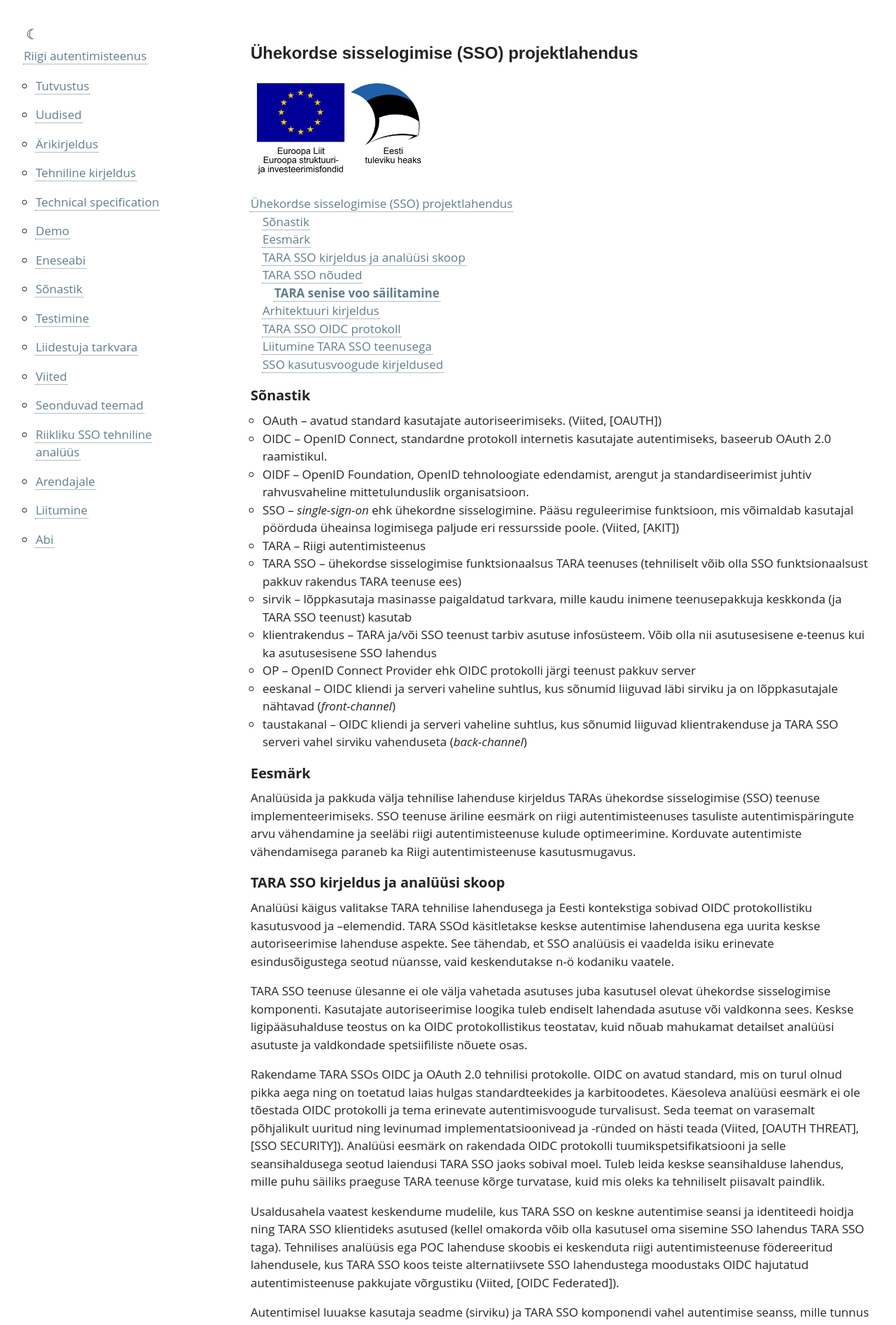
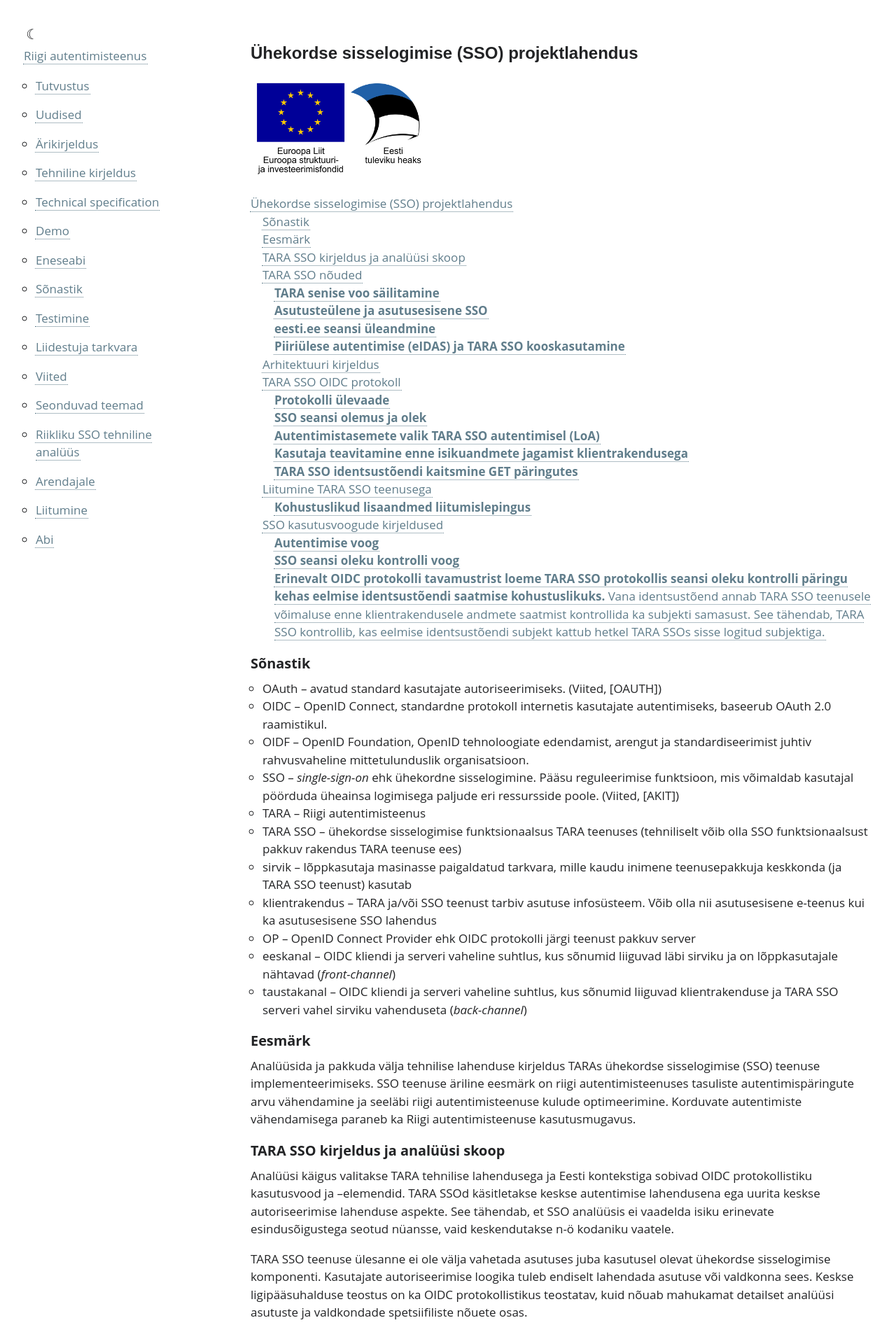
Before and after one commit to e-gov/TARA-Doku, a Jekyll site: the page built from SSO projektlahendus.md, in a window 1280 px wide. Shown: the top 1893 px of the page at 70% size. Built offline with Jekyll 4.4.1, drawn with Linux system fonts in a browser that asks for light colours; our own code applies the rules of GitHub Pages for plain Markdown files.

Commit message:
Update SSO projektlahendus.md

```diff
--- a/SSO projektlahendus.md
+++ b/SSO projektlahendus.md
@@ -49,7 +49,7 @@ Kui tavapärases TARA autentimise voos tehakse eeldus, et klientrakendus on enne
 
 Uue SSO lahenduse välja töötamise üheks oluliseks nõudmiseks on võimalikult suur tagasiühilduvus olemasoleva TARA lahendusega. Keskse sisselogimisega TARA teenusest huvitatud asutused peaksid selle saama implementeerida võimalikult väikese vaevaga. Kuna olemas olev TARA teenus töötab OIDC protokollil ja on laialdaselt kasutusele võetud, on põhjendatud ka TARA SSO teenuse puhul järgida sama protokollistikku.
 
-**Asutusteülene ja asutusesisene SSO**
+### **Asutusteülene ja asutusesisene SSO**
 
 Analüüsi käigus keskendume riigi autentimisteenusele keskse seansihalduse funktsionaalsuse lisamisele. Riigi autentimisteenus tegeleb kasutaja autentimisega ega tegele kasutaja autoriseerimisega (tema esindusõigustega). See tähendab, et autentimisteenus keskendub pigem kodaniku vaatele, mitte niivõrd ametniku vaatele. Riikliku autentimisteenuse kontekstis ei oma suurt tähtsust, kas klientrakendused asuvad ühe asutuse piires või mitme erineva asutuse haldusalas. Riigi autentimisteenus saab kõikidele SSOga liidestatud klientrakendustele pakkuda autentimise ja seansihalduse teenust samadel alustel.
 
@@ -59,13 +59,13 @@ Intervjuudest riigiasutuste IT-spetsialistidega sai ka kinnitust, et asutusesise
 
 Märkus: analüüsi käigus käsitlesime alternatiivset SSO andmemudelit, mille puhul klientrakendusi saaks TARA SSOs omavahel grupeerida. Klientrakenduste grupi sees toimuks autentimine ainult üks kord ning grupist välja logides tühistatakse kõik selle grupiga seotud seansid. Kui grupi sees on ühe rakenduse kohta SSO seansi jooksul kasutaja juba andnud volituse sisse logida, siis teiste puhul seda enam küsima ei peaks. Sellise mudeli rakendamisel aga oleksime kaotanud eelise, mida pakub kasutaja volituse küsimise ühtlustatud loogika, mida kirjeldame peatükis "Kasutaja teavitamine enne isikuandmete jagamist klientrakendusega". Lähtudes TARA SSO kõrgetest turvanõuetest ja kasutusmugavusest, otsustasime selle mudeliga mitte edasi liikuda.
 
-**eesti.ee seansi üleandmine**
+### **eesti.ee seansi üleandmine**
 
 Riigiportaalis eesti.ee on varasemalt kasutatud nii-öelda seansi üleandmise funktsionaalsust (Viited, [TARA Legacy]). Vana seansi üleandmise protokoll ei ole standardiseeritud ja nõuab teenusepakkujalt märkimisväärset tarkvaraarendust. Seansi üleandmiseks vahetatakse taustakanalis (üle X-tee) autoriseerimise infot teenuste serverkomponentide vahel ning eduka autoriseerimise korral suunatakse kasutaja sirvik koos unikaalse autoriseerimiskoodiga teise teenusepakkuja portaali. Suunamise järel tekitatakse automaatselt kasutajat vastuvõtvas teenuses seanss. Loodud seanss ei ole tehniliselt enam eesti.ee seansiga ühenduses.
 
 TARA SSOd implementeerides saab seansi üleandmise kasutusjuht täidetud. OIDC protokollil põhinev keskne seansihaldusteenus pakub sama funktsionaalsust juba standardiseeritud kujul. Seansi üleandmise eelduseks on, et mõlemad osapooled on liidestatud TARA SSO teenusega. Pakutud OpenID Connect profiili järgi pole eesti.ee seansi üleandmist tarvis eraldi kasutusjuhuna käsitleda.
 
-**Piiriülese autentimise (eIDAS) ja TARA SSO kooskasutamine**
+### **Piiriülese autentimise (eIDAS) ja TARA SSO kooskasutamine**
 
 TARA SSO teenuse näol on tegemist riigi autentimisteenuse vahendusteenusega. Kõik autentimise meetodid, mis on võimalikud TARA puhul, on võimalikud ka TARA SSO puhul. Kuna TARA SSO ei paku nii täpset autentimisvahendite valiku juhtimist kui praegune TARA protokoll, ei ole TARA SSO puhul ainult piiriülese autentimise lubamine enam võimalik (Viited: [TARA] "4.1.3 Autentimismeetodite valikuline kasutus" `eidasonly` skoobi parameeter). See tähendab, et autentimisvahendite valikus on eIDAS autentimine alati lubatud.
 
@@ -96,7 +96,7 @@ Võrreldud mudelitest lugesime sobivamaks teise variandi. Eraldades TARA ja TARA
 
 ## TARA SSO OIDC protokoll
 
-**Protokolli ülevaade**
+### **Protokolli ülevaade**
 
 Kasutaja autentimine toimub OIDC volituskoodi voo järgi (Viited, [OIDC Core], 3.1. Authentication using the Authorization Code Flow). Seda voogu kasutab ka TARA server ja seda peetakse üldiselt kõige turvalisemaks. Standardprotokolliga võrreldes viime sisse mõned kohandused, et tõsta protokolli voo üldist turvalisust. Kohandused piirduvad mittekohustuslike parameetrite kohustuslikuna määramisega ning on tehtud arvestusega, et need on OIDC standardiga kooskõlas ja olemasolevate tarkvaradega konflikte ei tekita. Kohandused on eraldi märgistatud TARA SSO protokolli tehnilises kirjelduses.
 
@@ -111,7 +111,7 @@ OIDFi koostatud kolmest seansihaldusega seotud spetsifikatsiooni kavandist raken
 
 Kuigi OIDF on avaldanud ka eeskanali kaudu seansi lõpetamise kavandi (Viited [OIDC Front]), TARA SSO raames selle voo tugi kohustuslik ei ole. Sõnumivahetus taustakanali kaudu katab paremini TARA SSO kasutusjuhte ja on tavapäraste veebirakenduste korral usaldusväärsem. Kui TARA SSO implementatsiooni käigus selgub, et eeskanali kaudu seansi lõpetamise tugi on teostatav vähese arenduskuluga (näiteks piisab ainult karbitoote konfiguratsiooni muutmisest), võib täiendava meetmena ka seda toetada. Kordame, et neis spetsifikatsioonides kirjeldatud OIDC protokolli täiendusi ei ole OIDF lõplikult kinnitatnud ja need võivad veel muutuda. Siiski on juba praegu nende spetsifikatsioonide kavandite järgi tehtud implementatsioonid olemas levinumates OIDC klienditeekides ja karbitoodetes (Viited: [OIDC Conformance RPLogout], [OIDC Conformance OPLogout], https://www.keycloak.org/, https://www.ory.sh/hydra/).
 
-**SSO seansi olemus ja olek**
+### **SSO seansi olemus ja olek**
 
 Tehnilisest aspektist tuleb TARA SSO protokollis arvestada, et kasutaja autentimise käigus luuakse seansse mitme osapoole vahel: TARA SSO serveri ja sirviku vahel luuakse SSO seanss ning sirviku ja klientrakenduse vahel luuakse klientrakenduse seanss. Lõppkasutaja jaoks mugava kasutusvoo loomiseks peavad kõik süsteemi osapooled omavahel tegema hulga lisatööd, et nende seansside olekuid sünkroniseerida. Joonisel 2 on välja toodud TARA SSO seansi osapooled ja peamised edastatavad andmeolemid.
 
@@ -145,7 +145,7 @@ Signaal TARA SSO seansi lõppemiseks klientrakenduse poolelt saab TARA SSO teenu
 
 TARA SSO eeldab kõikidelt klientrakendustelt OIDC protokolli toetamist. Klientrakendused peavad seansihalduseks olema võimelised vastu võtma, töötlema, kontrollima ja tagastama kasutajate identsustõendeid. Sellest lähtuvalt on TARA SSO puhul eeldatud, et OAuth 2.0 protokolli järgset kasutajainfo otspunkti implementeerida pole tarvis. TARA SSO väljastab koos identsustõenditega ka ligipääsutõendeid (_access_token_), kuid SSO protokolli voogudes ligipääsutõendi kasutamist ette nähtud ei ole.
 
-**Autentimistasemete valik TARA SSO autentimisel (LoA)**
+### **Autentimistasemete valik TARA SSO autentimisel (LoA)**
 
 TARA SSO seansihalduse juures tuleb erilist tähelepanu pöörata erinevatele eIDAS autentimistasemetele. Kuigi eIDAS lõi ühtse arusaama piiriülese usalduse tehnilise teostuse osas, ei ole määruse sisuline pool tavakasutajale kõige kergemini mõistetav (Lisa 4: Kasutatavuse testimise raport, "Teenus nõuab kõrgema autentimistasemega vahendiga uuesti autentimist"). Mida rohkem autentimistasemega seotud keerukust tavakasutaja eest ära peidame, seda parem on kasutusmugavus.
 
@@ -159,7 +159,7 @@ Kuna TARA SSO peab pakkuma keskset seansihaldusteenust kõikidele klientidele sa
 
 Märgime, et kui tulevikus siiski tekib tarvidus TARA SSO kaudu autentimisel klientrakenduse poolelt autentimisvahendite valikut täpsemalt juhtida, võiks skoobi parameetri asemel võtta kasutusele mõne alternatiivse päringu parameetri. Praeguse TARA protokolli skoobi parameetri kasutus on OAuth 2.0 spetsifikatsiooniga vastuolus (Viited, [OAUTH] 3.3. "Access Token Scope"), sest skoobid tohivad olla üksteist täiendavad, mitte vastanduvad. OIDC standardi lahendus kirjeldab skoobi parameetrit kui privileegide nimekirja, mida klientrakendus OIDC serverilt tellib. Privileegide põhjal saab klientrakendus ligipääsu vastavalt rohkemale või vähemale hulgale kliendi isiklikest andmetest. Kuigi OIDC standard ei käsitle täpsemalt skoopide äriloogilist tähendust ega omavahelisi seoseid, soovitame vältida käsitlust, kus skoobi parameetri võimalikud väärtused on üksteist välistavad (vt eespool kirjeldatud näidet). Lisaks tuleb arvestada, et kui seansi raames skoop muutub, rakendub see kõikidele sama seansiga seotud klientrakendustele. Seeläbi võib skoobi muudatus anda juba autenditud klientrakendustele ligipääsu täiendavatele isikuandmetele, mida kasutaja volituse või teavituse lehel ei kajastatud. TARA SSO lõplikus implementatsioonis võib kaaluda keerukama seansi kehtivuse mudelit (näiteks nii-öelda seansi uuendamist, "step-up authentication"), kuid autentimise toiminguga kaasnevast ligipääsu muudatustest peab ka lõppkasutajal olema selge arusaam.
 
-**Kasutaja teavitamine enne isikuandmete jagamist klientrakendusega**
+### **Kasutaja teavitamine enne isikuandmete jagamist klientrakendusega**
 
 Isikuandmete kaitse aspektist on ülimalt oluline, et erinevate klientrakenduste vahel liikudes oleks kasutajal arusaam millal, kes ja mis eesmärgil tema isiklikke andmeid töötleb. OIDC protokoll ütleb selgelt, et vahetult pärast autentimist ja enne klientrakendusele informatsiooni jagamist peab autoriseerimise server (TARA ja/või TARA SSO) pärima volituse (_authorization consent_) isikuandmete jagamiseks klientrakendusega (Viited [OIDC Core] "3.1.2.4.  Authorization Server Obtains End-User Consent/Authorization"). Standardis pole volituse küsimise reaalse teostuse osa siiski väga süvitsi kirjeldatud.
 
@@ -182,7 +182,7 @@ Volituse andmine või sellest keeldumine salvestatakse TARA SSO teenuse logis. E
 
 Tavakasutuse korral kuvatakse volituse lehte SSO seansi raames kasutajale üks kord iga unikaalse klientrakenduse kohta. Kasutatavuse testimise käigus kinnitati, et volituse vahelehe kuvamise vajalikkus oli kasutajatele mõistetav.
 
-**TARA SSO identsustõendi kaitsmine GET päringutes**
+### **TARA SSO identsustõendi kaitsmine GET päringutes**
 
 TARA SSO protokollis üritasime maksimaalses ulatuses vältida avatud isikuandmete liikumist läbi klientrakenduse kasutajaliidese komponendi. Isikuandmed liiguvad TARA SSO serverile identsustõendi koosseisus ja alati ainult taustakanali kaudu (klientrakenduse serveri ja TARA SSO tõendi väljastuse otspunkti otsesuhtluse kaudu). See on ka üks põhjustest, miks TARA SSO puhul toetame ainult OIDC standardi volituskoodi voogu.
 
@@ -194,7 +194,7 @@ Arvestades eelkirjeldatut ja nõuet püsida OIDC spetsifikatsiooni piirides, ei
 
 ## Liitumine TARA SSO teenusega
 
-**Kohustuslikud lisaandmed liitumislepingus**
+### **Kohustuslikud lisaandmed liitumislepingus**
 
 Liitumiseks TARA SSO teenusega tuleb teenusepakkujal lisaks tavapärasele TARA teenusega liitumise lepingule edastada mõned täiendavad parameetrid.
 
@@ -205,7 +205,7 @@ Liitumiseks TARA SSO teenusega tuleb teenusepakkujal lisaks tavapärasele TARA t
 
 ## SSO kasutusvoogude kirjeldused
 
-**Autentimise voog**
+### **Autentimise voog**
 
 <p style='text-align:left;'><img src='img/SSO_joonis4.png' style='width:800px'></p>
 Joonis 4: Kasutaja autentimise voog TARA SSOs
@@ -226,7 +226,7 @@ Joonis 4: Kasutaja autentimise voog TARA SSOs
 11. Klientrakendus pöördub TARA SSO poole, et volituskoodi abil pärida kasutaja TARA SSO identsustõend.
 12. Luuakse klientrakenduse seanss ja kasutajale kuvatakse klientrakenduse pealeht.
 
-**SSO seansi oleku kontrolli voog**
+### **SSO seansi oleku kontrolli voog**
 
 Pärast edukat autentimist väljastab TARA SSO klientrakendusele kasutaja identsustõendi. Identsustõendil on kindel määratud kehtivus ja see on limiidiks ka klientrakenduse seansi kehtivuse seadmisel. Kui klientrakendus soovib oma seansi kehtivust pikendada, tuleb tal TARA SSO teenuselt pärida uus identsustõend. Eelmise identsustõendi aegumisel tuleb klientrakenduse seanss lõpetada.
 
@@ -236,7 +236,7 @@ Uue identsustõendi saab väljastada vana identsustõendi põhjal selle kehtivus
 - päring peab sisaldama eelmist väljastatud identsustõendit id_token_hint parameetri väärtusena. See aitab tuvastada, et eelmine identsustõend on päringu teostaja valduses.
 - lisaks teha kõik täiendavad identsustõendi kontrollid vastavalt OpenID Connect (Viited, [OIDC Core] "3.1.3.7. ID Token Validation") ja OAuth 2.0 (Viited [OAUTH]) protokollidele.
 
-**Erinevalt OIDC protokolli tavamustrist loeme TARA SSO protokollis seansi oleku kontrolli päringu kehas eelmise identsustõendi saatmise kohustuslikuks.** Vana identsustõend annab TARA SSO teenusele võimaluse enne klientrakendusele andmete saatmist kontrollida ka subjekti samasust. See tähendab, TARA SSO kontrollib, kas eelmise identsustõendi subjekt kattub hetkel TARA SSOs sisse logitud subjektiga.
+### **Erinevalt OIDC protokolli tavamustrist loeme TARA SSO protokollis seansi oleku kontrolli päringu kehas eelmise identsustõendi saatmise kohustuslikuks.** Vana identsustõend annab TARA SSO teenusele võimaluse enne klientrakendusele andmete saatmist kontrollida ka subjekti samasust. See tähendab, TARA SSO kontrollib, kas eelmise identsustõendi subjekt kattub hetkel TARA SSOs sisse logitud subjektiga.
 
 <p style='text-align:left;'><img src='img/SSO_joonis5.png' style='width:800px'></p>
 Joonis 5: Klientrakenduse seansi oleku kontroll ja TARA SSO seansi kehtivuse pikendamine uue identsustõendi päringuga
```
